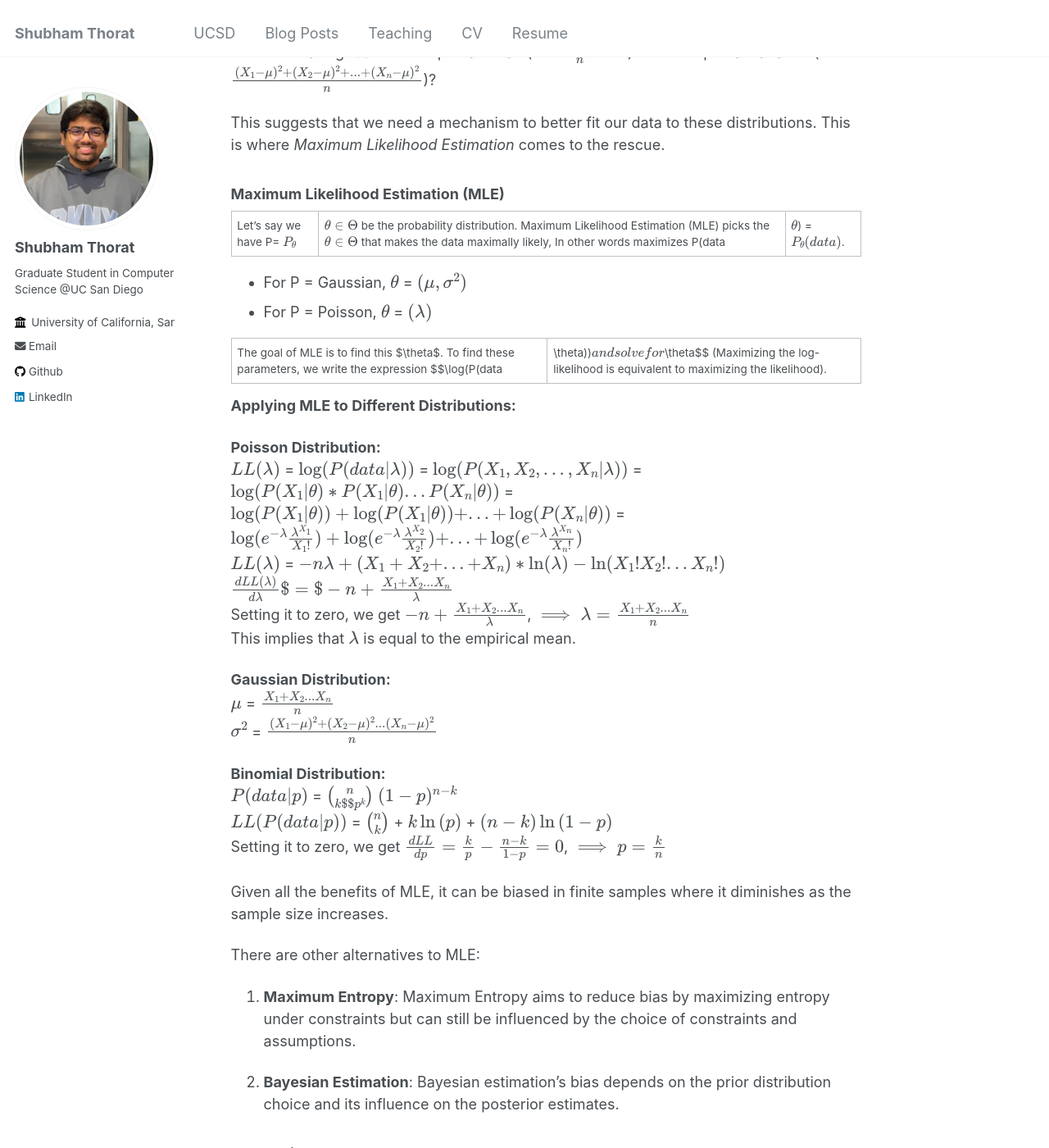
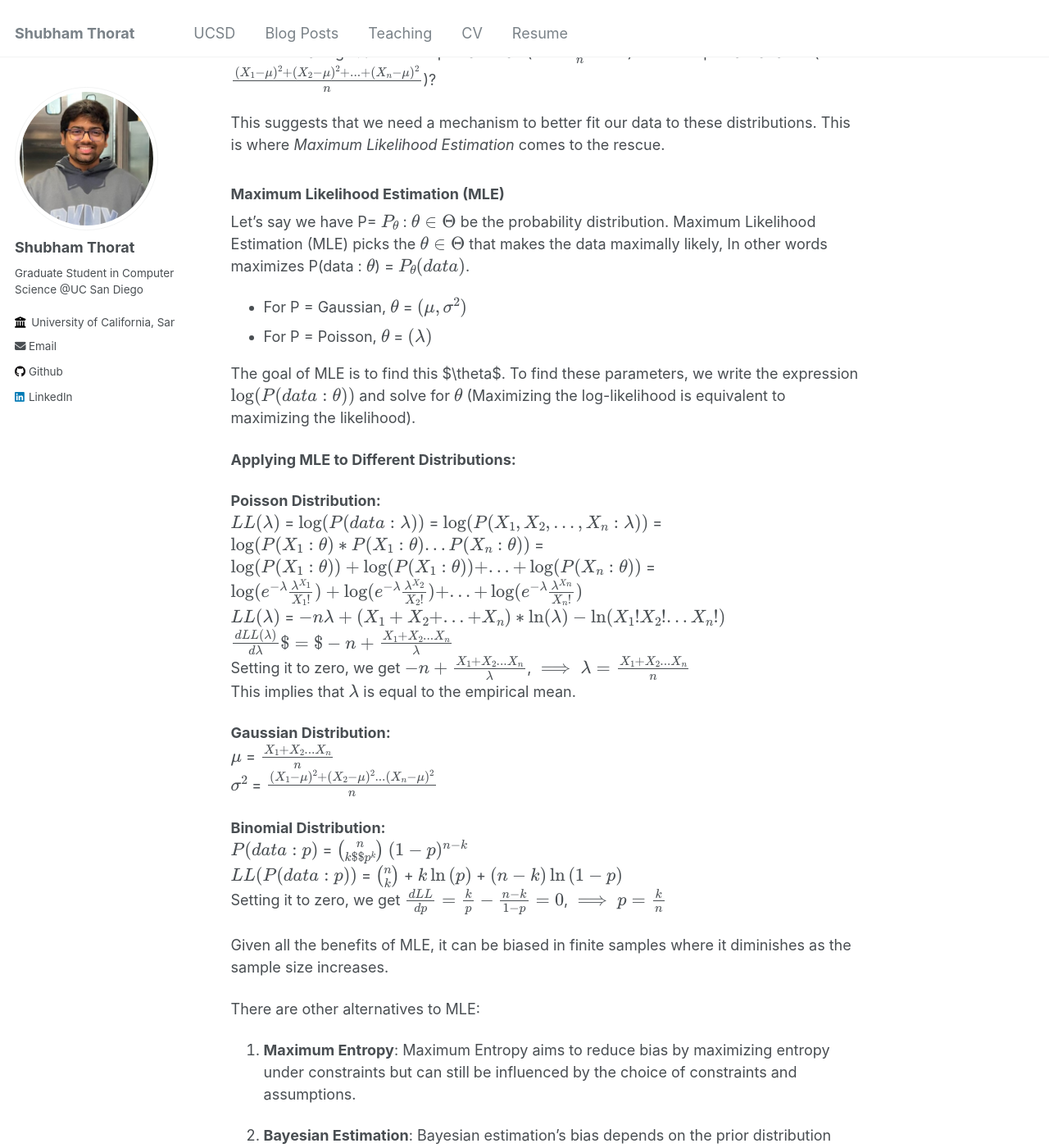
Before and after one commit to shubham4104/shubham4104.github.io, a Jekyll site: the page built from _posts/2024-04-25-Fitting_probability_distribution_using_MLE.md, in a window 1280 px wide and 1400 px high, scrolled down 1094 px. Shown: the whole window at 82% size. Built offline with Jekyll 4.4.1, drawn with Linux system fonts in a browser that asks for light colours.

```diff
--- a/_posts/2024-04-25-Fitting_probability_distribution_using_MLE.md
+++ b/_posts/2024-04-25-Fitting_probability_distribution_using_MLE.md
@@ -38,17 +38,17 @@ This suggests that we need a mechanism to better fit our data to these distribut
 
 ### Maximum Likelihood Estimation (MLE)
 
-Let's say we have P= $$P_{\theta}$$ | $$\theta \in \Theta$$ be the probability distribution. Maximum Likelihood Estimation (MLE) picks the $$\theta \in \Theta$$ that makes the data maximally likely, In other words maximizes P(data | $$\theta$$) = $$P_{\theta}(data)$$.
+Let's say we have P= $$P_{\theta}$$ : $$\theta \in \Theta$$ be the probability distribution. Maximum Likelihood Estimation (MLE) picks the $$\theta \in \Theta$$ that makes the data maximally likely, In other words maximizes P(data : $$\theta$$) = $$P_{\theta}(data)$$.
 
 - For P = Gaussian, $$\theta$$ = $$(\mu, \sigma^2)$$
 - For P = Poisson, $$\theta$$ = $$(\lambda)$$
 
-The goal of MLE is to find this $\theta$. To find these parameters, we write the expression $$\log(P(data | \theta))$$ and solve for $$\theta$$ (Maximizing the log-likelihood is equivalent to maximizing the likelihood).
+The goal of MLE is to find this $\theta$. To find these parameters, we write the expression $$\log(P(data : \theta))$$ and solve for $$\theta$$ (Maximizing the log-likelihood is equivalent to maximizing the likelihood).
 
 **Applying MLE to Different Distributions:**
 
 **Poisson Distribution:**
-$$LL(\lambda)$$ = $$\log(P(data | \lambda))$$ = $$\log(P(X_1, X_2, ..., X_n | \lambda))$$ = $$\log(P(X_1 | \theta) * P(X_1 | \theta)...P(X_n | \theta))$$ = $$\log(P(X_1 | \theta)) + \log(P(X_1 | \theta)) + ... + \log(P(X_n | \theta))$$ = $$\log(e^{-\lambda} \frac{\lambda^{X_1}}{X_1!}) + \log(e^{-\lambda} \frac{\lambda^{X_2}}{X_2!}) +...+ \log(e^{-\lambda} \frac{\lambda^{X_n}}{X_n!})$$
+$$LL(\lambda)$$ = $$\log(P(data : \lambda))$$ = $$\log(P(X_1, X_2, ..., X_n : \lambda))$$ = $$\log(P(X_1 : \theta) * P(X_1 : \theta)...P(X_n : \theta))$$ = $$\log(P(X_1 : \theta)) + \log(P(X_1 : \theta)) + ... + \log(P(X_n : \theta))$$ = $$\log(e^{-\lambda} \frac{\lambda^{X_1}}{X_1!}) + \log(e^{-\lambda} \frac{\lambda^{X_2}}{X_2!}) +...+ \log(e^{-\lambda} \frac{\lambda^{X_n}}{X_n!})$$
 $$LL(\lambda)$$ = $$-n\lambda + (X_1 + X_2 +...+ X_n)*\ln(\lambda) - \ln(X_1! X_2!...X_n!)$$
 $$\frac{dLL(\lambda)}{d\lambda}$ = $-n + \frac{X_1+X_2...X_n}{\lambda}$$
 Setting it to zero, we get $$-n + \frac{X_1+X_2...X_n}{\lambda}$$, $$\implies \lambda = \frac{X_1+X_2...X_n}{n}$$
@@ -59,8 +59,8 @@ $$\mu$$ = $$\frac{X_1+X_2...X_n}{n}$$
 $$\sigma^2$$ = $$\frac{(X_1-\mu)^2 + (X_2-\mu)^2...(X_n-\mu)^2}{n}$$
 
 **Binomial Distribution:**
-$$P(data | p)$$ = $${n}\choose{k}$ $p^k$$ $$(1-p)^{n-k}$$
-$$LL(P(data | p))$$ = $${n}\choose{k}$$ + $$k \ln{(p)}$$ + $$(n-k)\ln{(1-p)}$$
+$$P(data : p)$$ = $${n}\choose{k}$ $p^k$$ $$(1-p)^{n-k}$$
+$$LL(P(data : p))$$ = $${n}\choose{k}$$ + $$k \ln{(p)}$$ + $$(n-k)\ln{(1-p)}$$
 Setting it to zero, we get $$\frac{dLL}{dp} = \frac{k}{p} -\frac{n-k}{1-p} = 0$$, $$\implies p = \frac{k}{n}$$
 
 Given all the benefits of MLE, it can be biased in finite samples where it diminishes as the sample size increases.
```
